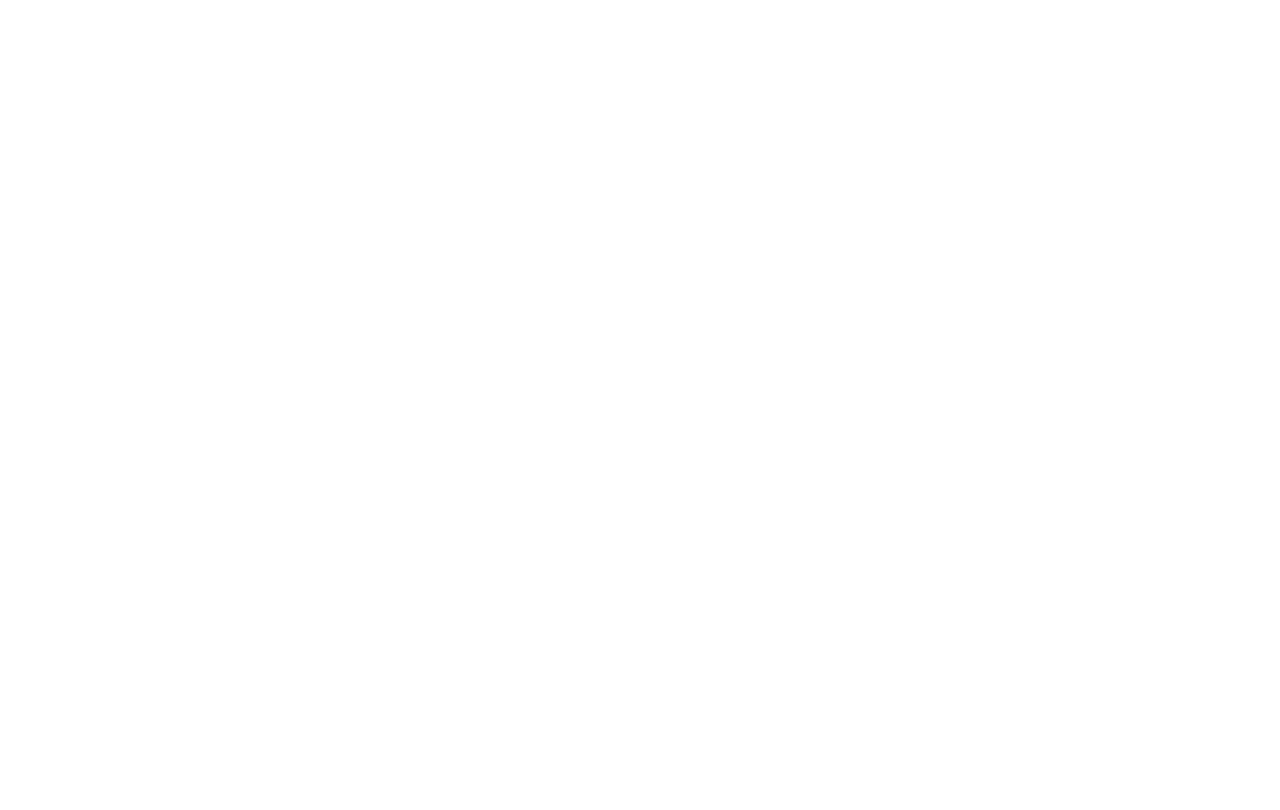
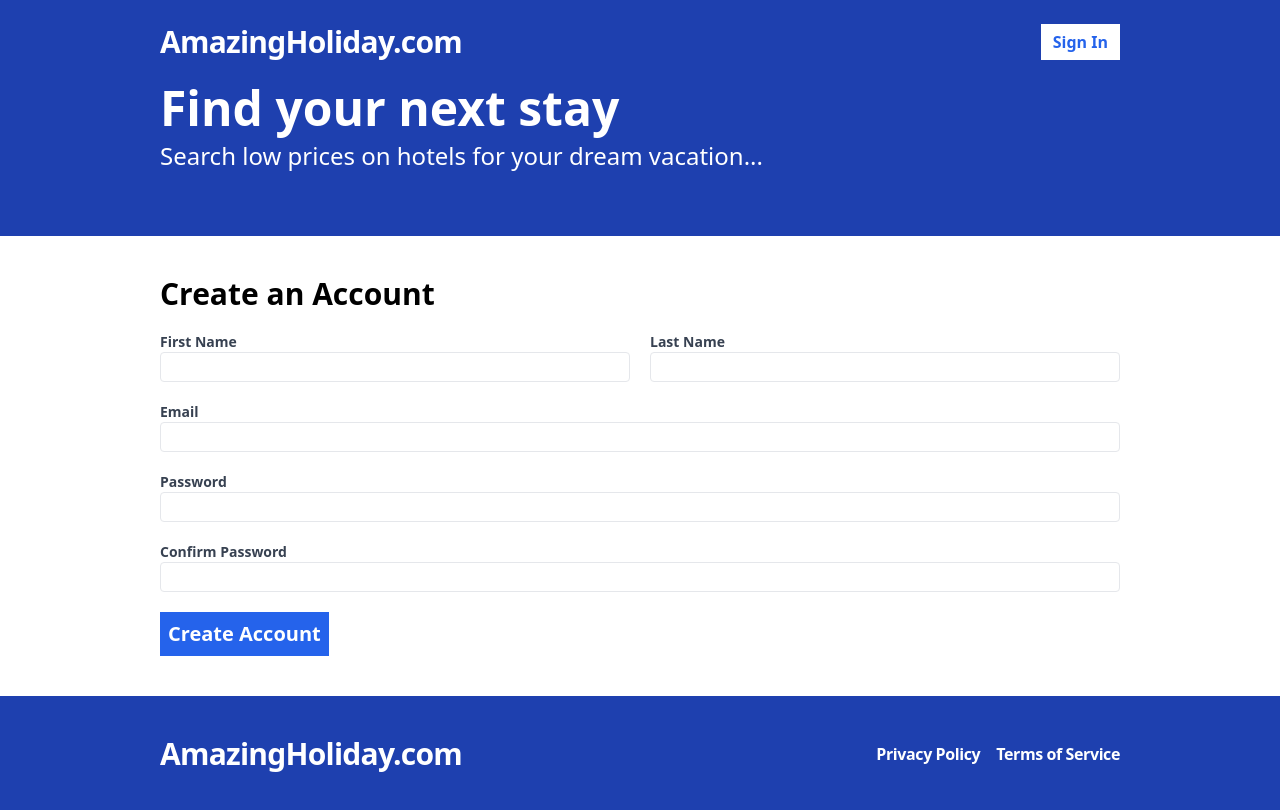
Before and after one commit to RamadanEmin/mern-booking-app, a React (Vite) app in the folder frontend/: page /register in a window 1280 px wide. Before the commit this address had no page. Built offline with nearby package versions, Linux system fonts and the light colour scheme.

Commit message:
Added Register page and styling

```diff
--- a/frontend/src/App.tsx
+++ b/frontend/src/App.tsx
@@ -2,15 +2,18 @@
     BrowserRouter as Router,
     Routes,
     Route,
+    Navigate,
 } from 'react-router-dom';
 import Layout from './layouts/Layout';
+import Register from './pages/Register';
 
 const App = () => {
     return (
         <Router>
             <Routes>
                 <Route path="/" element={<Layout />}>
-
+                    <Route path="register" element={<Register />} />
+                    <Route path="*" element={<Navigate to="/" />} />
                 </Route>
             </Routes>
         </Router>
--- /dev/null
+++ b/frontend/src/pages/Register.tsx
@@ -0,0 +1,54 @@
+const Register = () => {
+
+    return (
+        <form className="flex flex-col gap-5" >
+            <h2 className="text-3xl font-bold">Create an Account</h2>
+            <div className="flex flex-col md:flex-row gap-5">
+                <label className="text-gray-700 text-sm font-bold flex-1">
+                    First Name
+                    <input
+                        className="border rounded w-full py-1 px-2 font-normal"
+                    />
+                </label>
+
+                <label className="text-gray-700 text-sm font-bold flex-1">
+                    Last Name
+                    <input
+                        className="border rounded w-full py-1 px-2 font-normal"
+                    />
+                </label>
+            </div>
+            <label className="text-gray-700 text-sm font-bold flex-1">
+                Email
+                <input
+                    type='email'
+                    className="border rounded w-full py-1 px-2 font-normal"
+                />
+            </label>
+            <label className="text-gray-700 text-sm font-bold flex-1">
+                Password
+                <input
+                    type='password'
+                    className="border rounded w-full py-1 px-2 font-normal"
+                />
+            </label>
+            <label className="text-gray-700 text-sm font-bold flex-1">
+                Confirm Password
+                <input
+                    type='password'
+                    className="border rounded w-full py-1 px-2 font-normal"
+                />
+            </label>
+            <span>
+                <button
+                    type='submit'
+                    className="bg-blue-600 text-white p-2 font-bold hover:bg-blue-500 text-xl"
+                >
+                    Create Account
+                </button>
+            </span>
+        </form>
+    );
+};
+
+export default Register;
```
